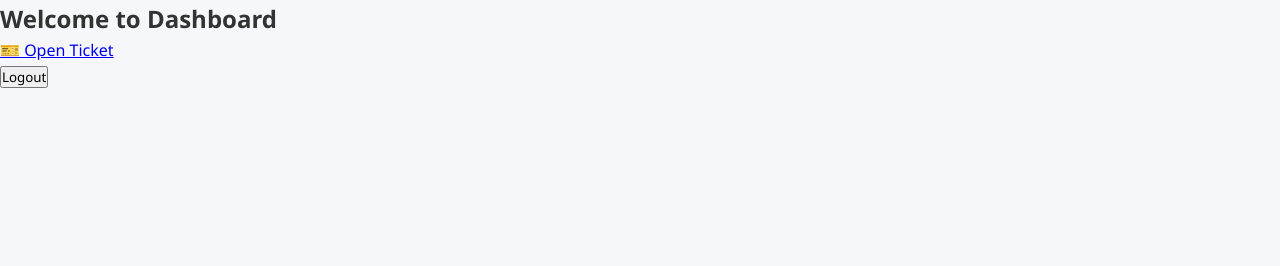
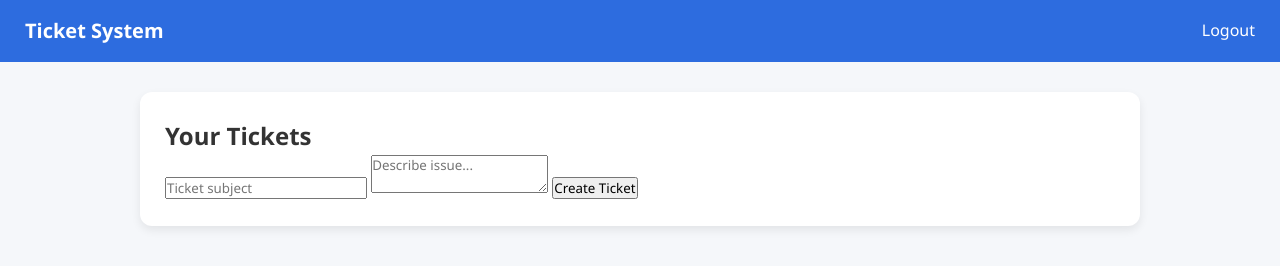
Before and after one commit to radheyradhey777/Tk-Web-1, a plain HTML site: page dashboard.html in a window 1280 px wide. Drawn offline with Linux system fonts and the light colour scheme; no server answers.

Commit message:
Update dashboard.html

```diff
--- a/dashboard.html
+++ b/dashboard.html
@@ -1,23 +1,32 @@
+<!-- dashboard.html -->
 <!DOCTYPE html>
 <html lang="en">
 <head>
-  <meta charset="UTF-8">
-  <title>User Dashboard</title>
-  <link rel="stylesheet" href="assets/css/styles.css">
+<meta charset="utf-8" />
+<meta name="viewport" content="width=device-width,initial-scale=1" />
+<title>Dashboard</title>
+<link rel="stylesheet" href="assets/css/styles.css" />
 </head>
 <body>
-  <div class="dashboard">
-    <h2>Welcome to Dashboard</h2>
-    <a href="ticket.html">🎫 Open Ticket</a><br>
-    <button onclick="logout()">Logout</button>
+  <nav class="navbar">
+    <h1>Ticket System</h1>
+    <div>
+      <a href="index.html" onclick="logout()">Logout</a>
+    </div>
+  </nav>
+
+  <div class="container">
+    <h2>Your Tickets</h2>
+
+    <div class="form-box">
+      <input id="subject" placeholder="Ticket subject" />
+      <textarea id="firstMsg" placeholder="Describe issue..."></textarea>
+      <button id="btnCreate">Create Ticket</button>
+    </div>
+
+    <div id="ticketsContainer"></div>
   </div>
-  <script type="module">
-    import { auth } from "./assets/js/firebase.js";
-    import { signOut } from "https://www.gstatic.com/firebasejs/11.0.1/firebase-auth.js";
-    window.logout = async function () {
-      await signOut(auth);
-      window.location.href = "index.html";
-    }
-  </script>
+
+<script type="module" src="assets/js/tickets.js"></script>
 </body>
 </html>
```
